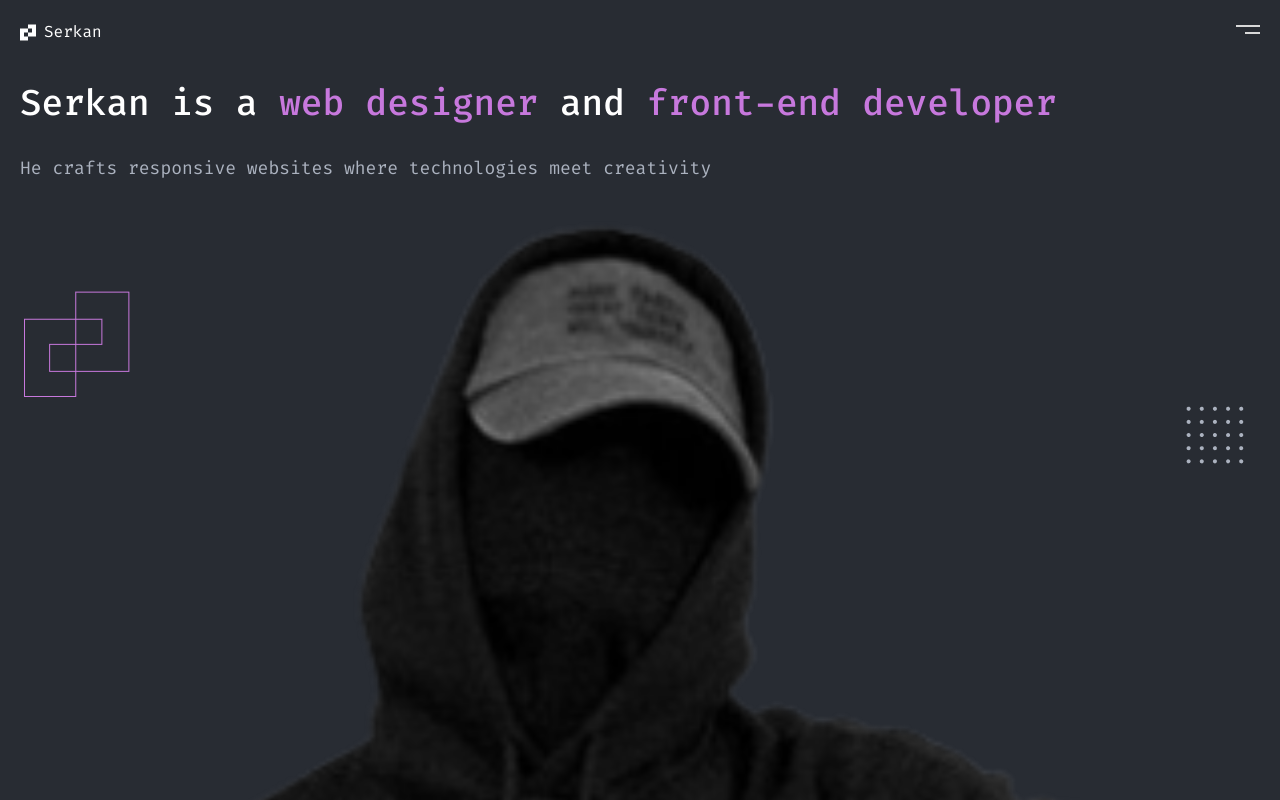
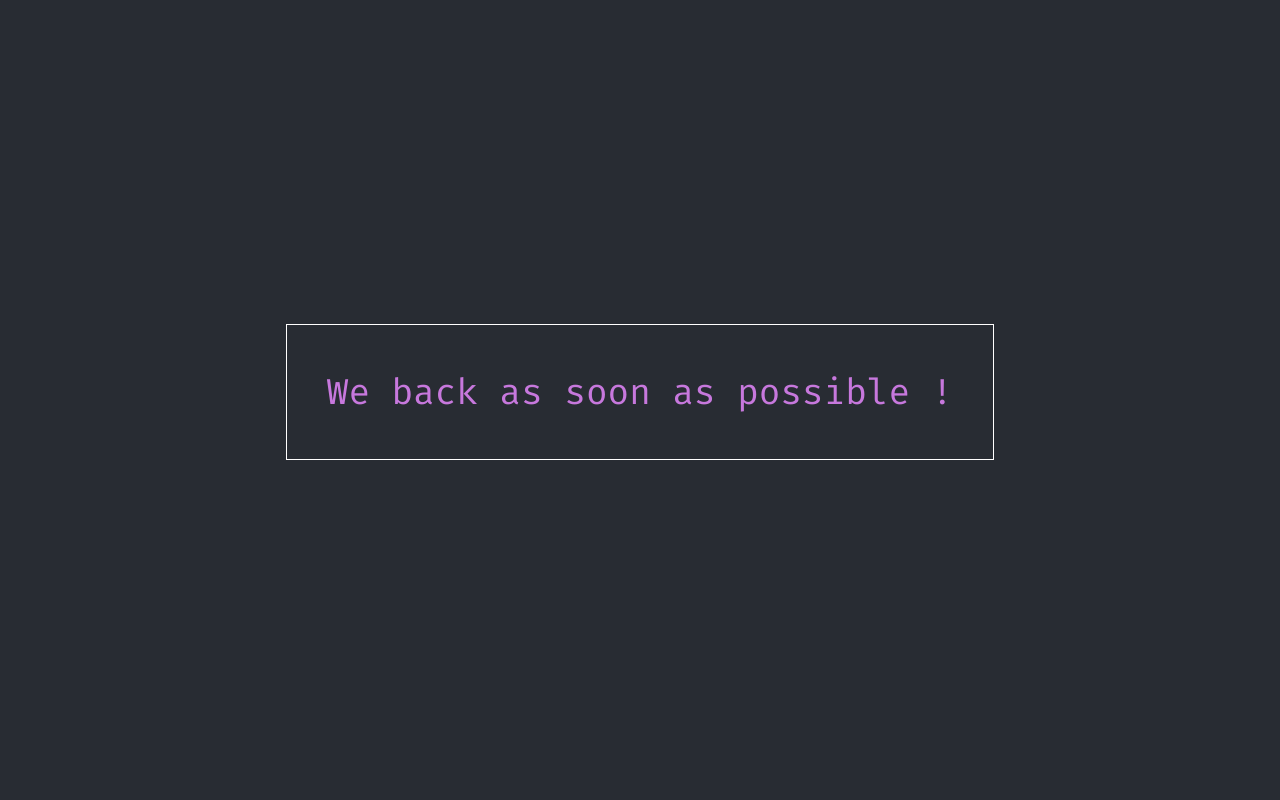
Before and after one commit to serkanursavas/portfolio, a React (Vite) app: page / in a window 1280 px wide. Shown: the top 800 px of the page. Built offline with nearby package versions, Linux system fonts and the light colour scheme.

Commit message:
closing dektop view

```diff
--- a/src/components/UI/LayoutCard.jsx
+++ b/src/components/UI/LayoutCard.jsx
@@ -1,7 +1,10 @@
 const LayoutCard = props => {
   return (
-    <div className="bg-background min-h-[100vh] px-5 pt-5 pb-9 ">
-      <div className="overflow-hidden">{props.children}</div>
+    <div className="bg-background min-h-[100vh] px-5 pt-5 pb-9  md:bg-background md:flex md:justify-center md:items-center">
+      <div className="hidden md:block md:border md:border-white md:p-10 md:text-[36px] md:text-primary">
+        We back as soon as possible !
+      </div>
+      <div className="overflow-hidden md:hidden">{props.children}</div>
     </div>
   )
 }
```
